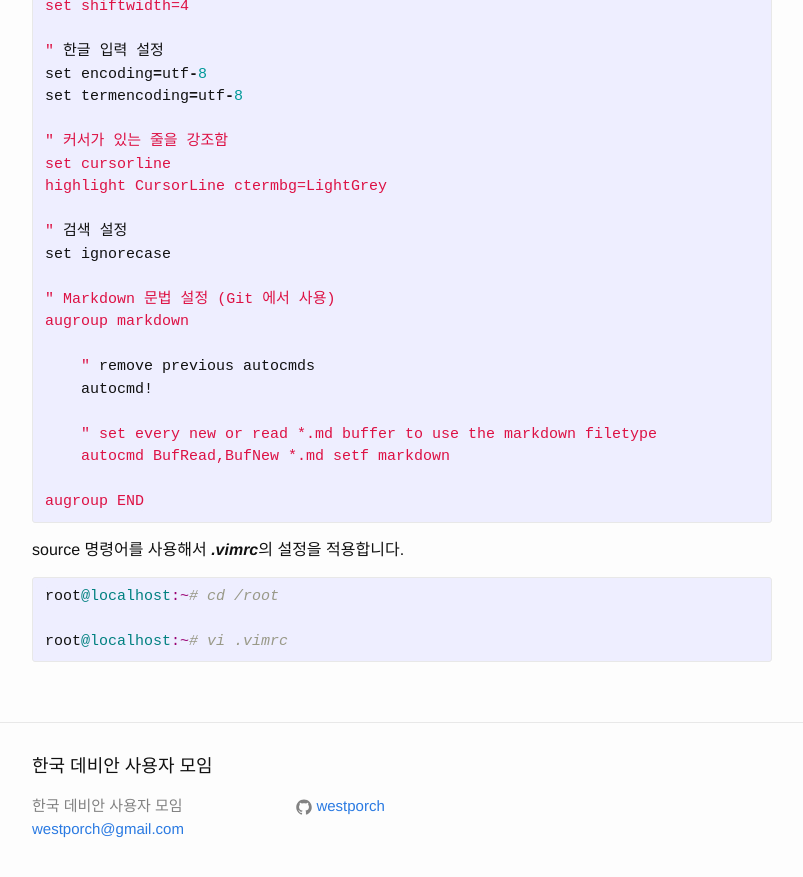
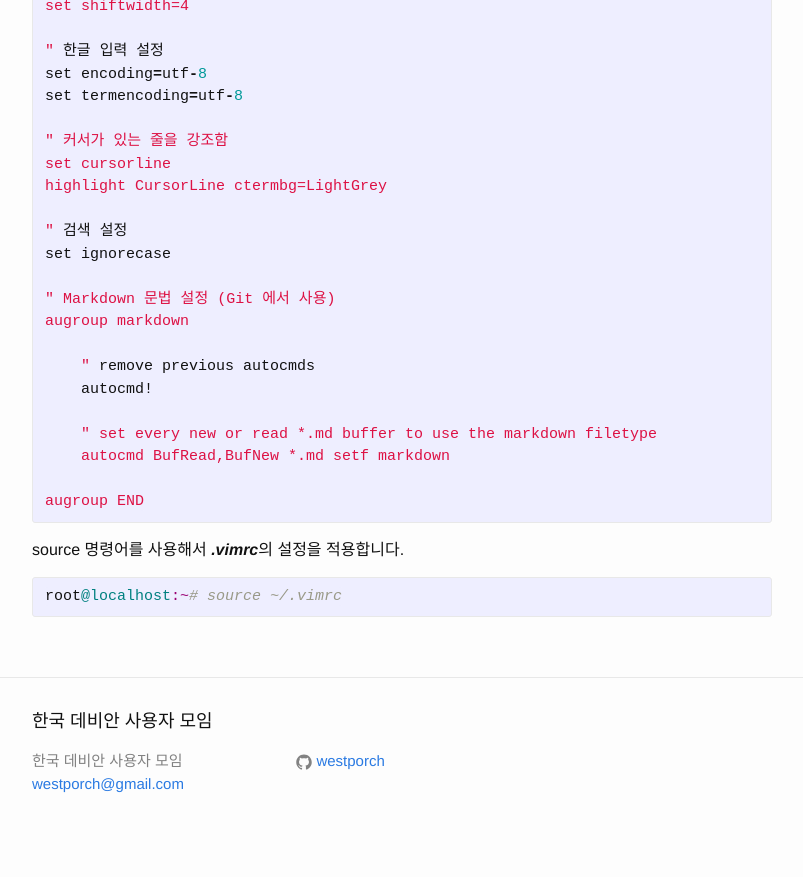
Before and after one commit to debianusers/debianusers.github.io, a Jekyll site: the page built from _posts/2015-06-28-.vimrc.md, in a window 1280 px wide and 900 px high, scrolled down 1029 px. Shown: the top 877 px of the window, without its empty margins (238-1041 px from the left). Built offline with Jekyll 4.4.1, drawn with Linux system fonts in a browser that asks for light colours; comment, search, counter and statistics services are not loaded; after the commit the page ends 1884 px from its top, so only the background shows below that.

Commit message:
오타 수정

```diff
--- a/_posts/2015-06-28-.vimrc.md
+++ b/_posts/2015-06-28-.vimrc.md
@@ -56,6 +56,5 @@ augroup END
 source 명령어를 사용해서 ***.vimrc***의 설정을 적용합니다.
 
 {% highlight ruby %}
-root@localhost:~# cd /root
-root@localhost:~# vi .vimrc
+root@localhost:~# source ~/.vimrc
 {% endhighlight %}
```
